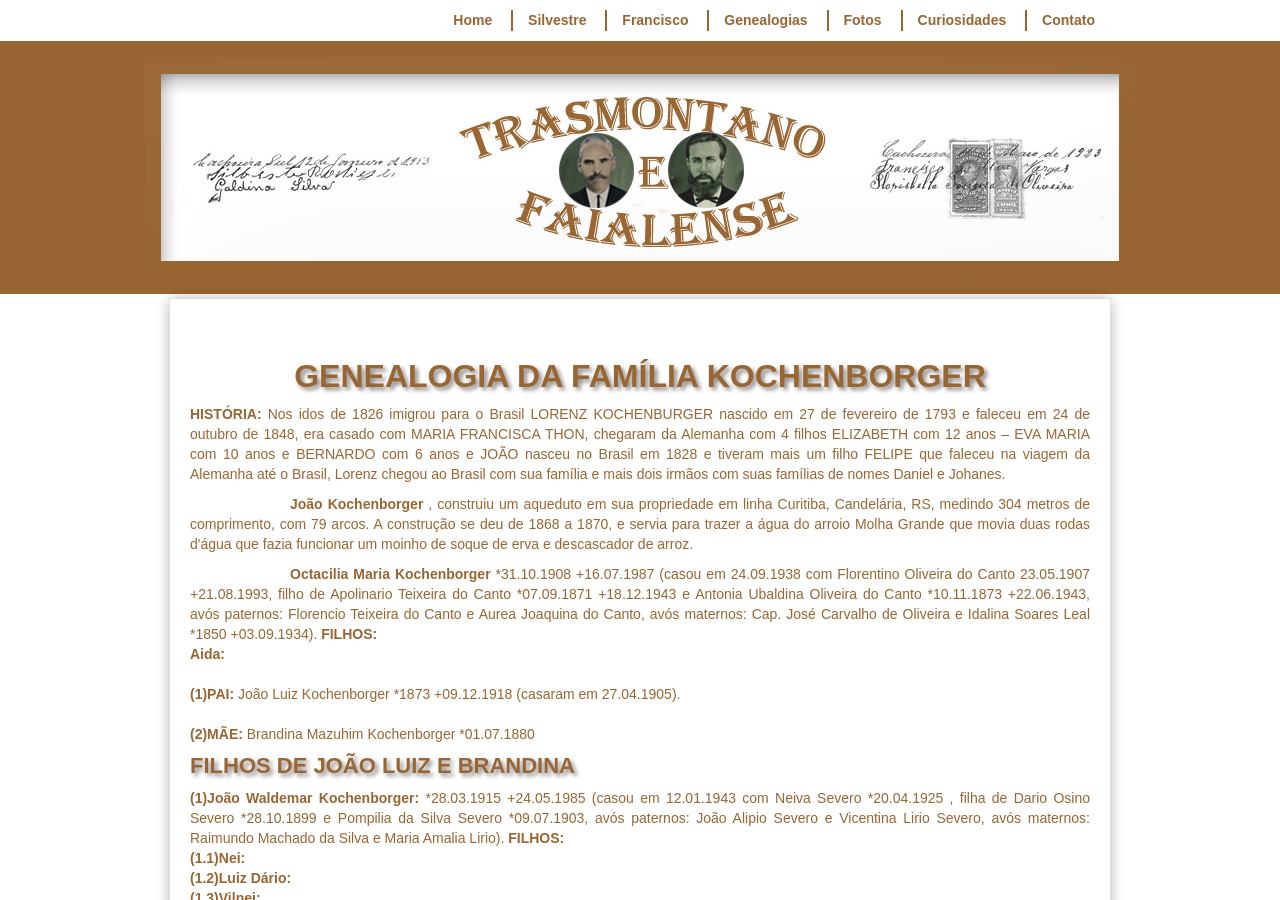
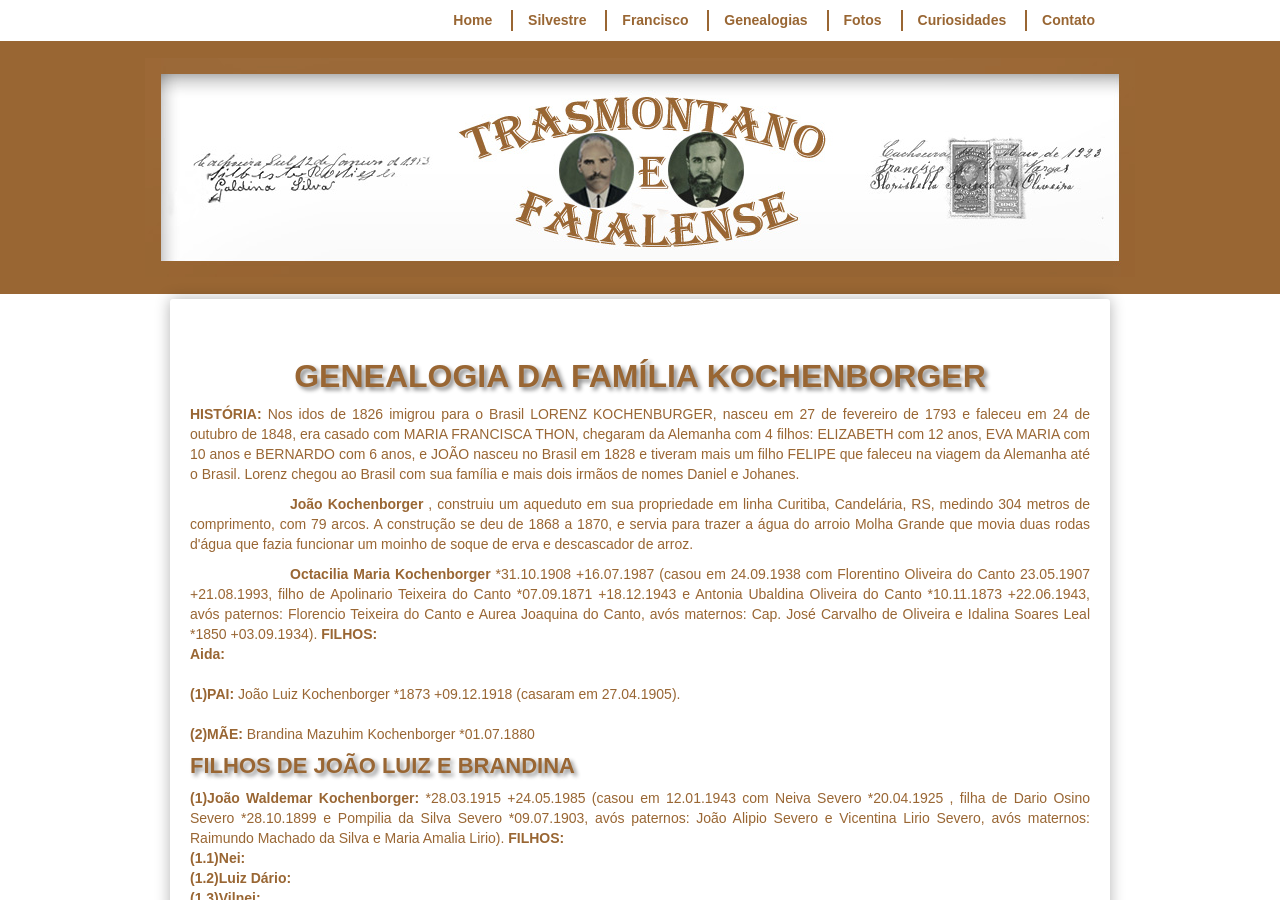
Before and after one commit to claudiovargas1955/claudiovargas1955.github.io, a Jekyll site: the page built from _pages/familia-kochenborger.html, in a window 1280 px wide and 900 px high. Built offline with Jekyll 4.4.1, drawn with Linux system fonts in a browser that asks for light colours; some web fonts are replaced.

Commit message:
Update familia-kochenborger.html

```diff
--- a/_pages/familia-kochenborger.html
+++ b/_pages/familia-kochenborger.html
@@ -98,10 +98,10 @@ details[open] summary {color:#996633;
 </style>
 
 <h1>GENEALOGIA DA FAMÍLIA KOCHENBORGER</h1>
-<p><b>HISTÓRIA: </b>Nos idos de 1826 imigrou para o Brasil LORENZ KOCHENBURGER nascido em 27 de fevereiro de 1793 e faleceu em 24 de
-outubro de 1848, era casado com MARIA FRANCISCA THON, chegaram da Alemanha com 4 filhos ELIZABETH com 12 anos – EVA MARIA com 10 anos e
-BERNARDO com 6 anos e JOÃO nasceu no Brasil em 1828 e tiveram mais um filho FELIPE que faleceu na viagem da Alemanha até o Brasil,
-Lorenz chegou ao Brasil com sua família e mais dois irmãos com suas famílias de nomes Daniel e Johanes.
+<p><b>HISTÓRIA: </b>Nos idos de 1826 imigrou para o Brasil LORENZ KOCHENBURGER, nasceu em 27 de fevereiro de 1793 e faleceu em 24 de
+outubro de 1848, era casado com MARIA FRANCISCA THON, chegaram da Alemanha com 4 filhos: ELIZABETH com 12 anos, EVA MARIA com 10 anos e
+BERNARDO com 6 anos, e JOÃO nasceu no Brasil em 1828 e tiveram mais um filho FELIPE que faleceu na viagem da Alemanha até o Brasil.
+Lorenz chegou ao Brasil com sua família e mais dois irmãos de nomes Daniel e Johanes.
 <b><p style="text-indent:100px";/>João Kochenborger </b>, construiu um aqueduto em sua propriedade em linha Curitiba, Candelária, RS,
 medindo 304 metros de comprimento, com 79 arcos. A construção se deu de 1868 a 1870, e servia para trazer a água do arroio Molha
 Grande que movia duas rodas d'água que fazia funcionar um moinho de soque de erva e descascador de arroz.<br>
```
